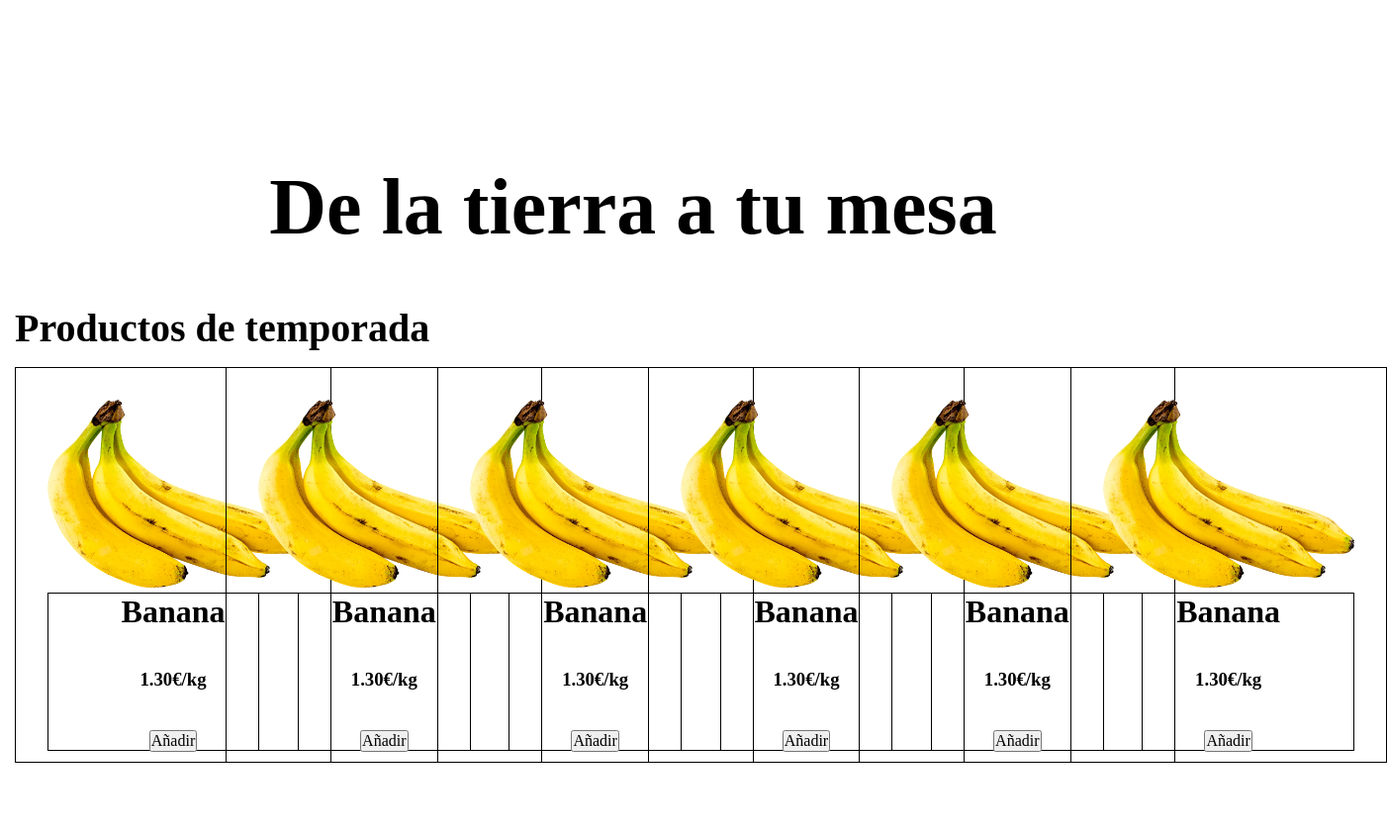
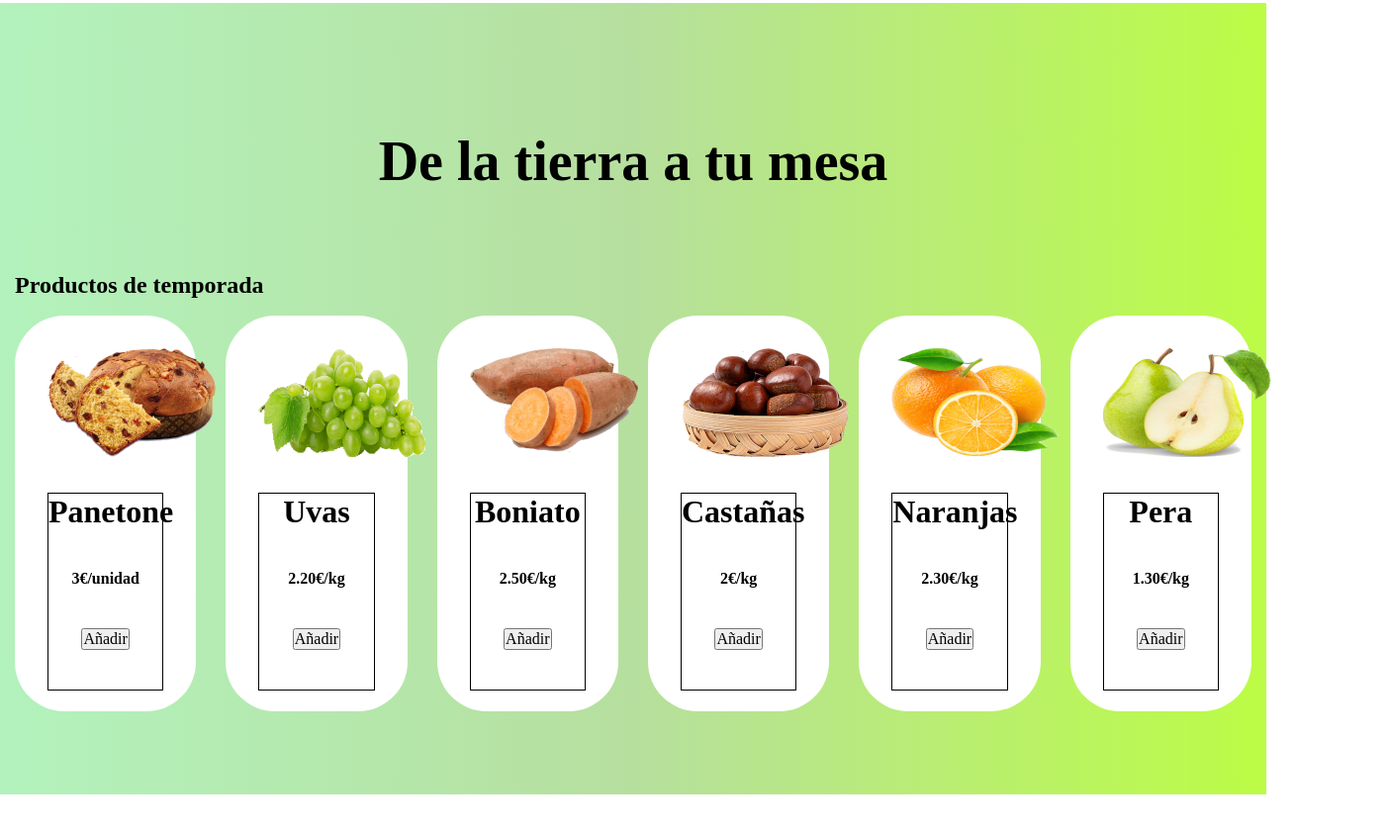
Before and after one commit to Edg4roo/Fase2Proyecto, a plain HTML site: page home.html in a window 1280 px wide. Shown: the part 797-1638 px from the top of the page at 99% size, 1402 px wide, since content can reach past the window. After the commit the page ends 1600 px from the top, so only its background shows below. Drawn offline with Linux system fonts and the light colour scheme; grey boxes are pictures that could not be loaded.

Commit message:
Haciendo home

```diff
--- a/home.html
+++ b/home.html
@@ -88,11 +88,11 @@
                     <div class="col-2">
                         <div class="front_product">
                             <div>
-                                <img src="/img/misc/banana.webp" alt="">
+                                <img src="/img/products/panetone.png" alt="">
                             </div>
                             <div>
-                                <h3>Banana</h3>
-                                <h3>1.30€/kg</h3>
+                                <h3>Panetone</h3>
+                                <h4>3€/unidad</h4>
                                 <button type="button">Añadir</button>
                             </div>
                         </div>
@@ -100,11 +100,11 @@
                     <div class="col-2">
                         <div class="front_product">
                             <div>
-                                <img src="/img/misc/banana.webp" alt="">
+                                <img src="/img/products/uvas.png" alt="">
                             </div>
                             <div>
-                                <h3>Banana</h3>
-                                <h3>1.30€/kg</h3>
+                                <h3>Uvas</h3>
+                                <h4>2.20€/kg</h4>
                                 <button type="button">Añadir</button>
                             </div>
                         </div>
@@ -112,11 +112,11 @@
                     <div class="col-2">
                         <div class="front_product">
                             <div>
-                                <img src="/img/misc/banana.webp" alt="">
+                                <img src="/img/products/boniato.png" alt="">
                             </div>
                             <div>
-                                <h3>Banana</h3>
-                                <h3>1.30€/kg</h3>
+                                <h3>Boniato</h3>
+                                <h4>2.50€/kg</h4>
                                 <button type="button">Añadir</button>
                             </div>
                         </div>
@@ -124,11 +124,11 @@
                     <div class="col-2">
                         <div class="front_product">
                             <div>
-                                <img src="/img/misc/banana.webp" alt="">
+                                <img src="/img/products/castañas.png" alt="">
                             </div>
                             <div>
-                                <h3>Banana</h3>
-                                <h3>1.30€/kg</h3>
+                                <h3>Castañas</h3>
+                                <h4>2€/kg</h4>
                                 <button type="button">Añadir</button>
                             </div>
                         </div>
@@ -136,11 +136,11 @@
                     <div class="col-2">
                         <div class="front_product">
                             <div>
-                                <img src="/img/misc/banana.webp" alt="">
+                                <img src="/img/products/naranjas.png" alt="">
                             </div>
                             <div>
-                                <h3>Banana</h3>
-                                <h3>1.30€/kg</h3>
+                                <h3>Naranjas</h3>
+                                <h4>2.30€/kg</h4>
                                 <button type="button">Añadir</button>
                             </div>
                         </div>
@@ -148,11 +148,11 @@
                     <div class="col-2">
                         <div class="front_product">
                             <div>
-                                <img src="/img/misc/banana.webp" alt="">
+                                <img src="/img/products/peras.png" alt="">
                             </div>
                             <div>
-                                <h3>Banana</h3>
-                                <h3>1.30€/kg</h3>
+                                <h3>Pera</h3>
+                                <h4>1.30€/kg</h4>
                                 <button type="button">Añadir</button>
                             </div>
                         </div>
--- a/style/home.css
+++ b/style/home.css
@@ -38,7 +38,7 @@ header {
     position: fixed;
     width: 100%;
     height: 5rem;
-    background: linear-gradient(to bottom, black, blue);
+    background: linear-gradient(to bottom, black, transparent);
     z-index: 9999999;
 }
 
@@ -67,7 +67,7 @@ header ul li {
 
 header ul li a {
     text-decoration: none;
-    color: black;
+    color: white;
     font-size: 1.5rem;
     font-family: 'Poppins', sans-serif;
 }
@@ -132,40 +132,52 @@ header ul li a {
 /* Section_2 */
 
 #section_2 {
+    background: linear-gradient(90deg, rgba(179,242,189,1) 0%, rgba(182,223,158,1) 50%, rgba(188,252,69,1) 100%);
     height: 100vh;
     width: 100%;
 }
 
 #section_2 h1 {
+    margin: 0;
+    padding-top: 8rem;
     text-align: center;
-    font-size: 5rem;
-    margin-top: 10rem;
+    font-size: 3.5rem;
 }
 
 #section_2 h2 {
-    font-size: 2.5rem;
+    margin-top: 5rem;
+    font-size: 1.5rem;
     margin-bottom: 1rem;
 }
 
 .front_product {
-    border: 1px solid black;
-    width: 20rem;
+    background-color: #fff;
+    border: 1px solid transparent;
+    border-radius: 50px;
     height: 25rem;
-    padding: 2rem;
 }
 
-.front_product h3:first-child {
-    font-size: 2rem;
+.front_product div:first-child {
+    height: auto;
+    width: 10.625rem;
+    text-align: center;
 }
 
 .front_product img {
     width: 100%;
 }
 
+.front_product div {
+    margin: 2rem;
+}
+
 .front_product div:nth-child(2) {
     text-align: center;
-    height: 10rem;
     border: 1px solid black;
+}
+
+.front_product h3 {
+    font-size: 2rem;
 }
 
 .front_product div:nth-child(2) * {
```
Also changed, not shown: img/products/boniato.jpg (added), img/products/boniato.png (added), img/products/castañas.png (added), img/products/naranjas.png (added), img/products/panetone.png (added), img/products/peras.png (added), img/products/uvas.png (added).
